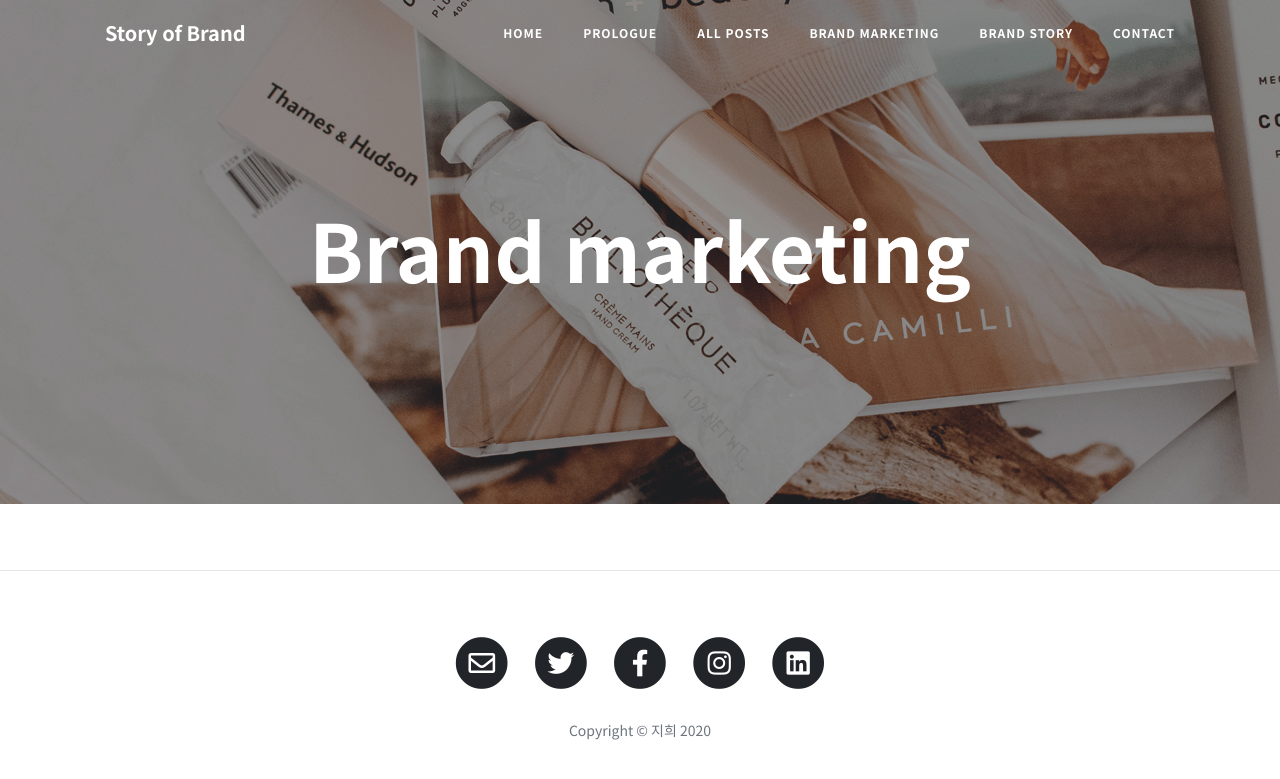
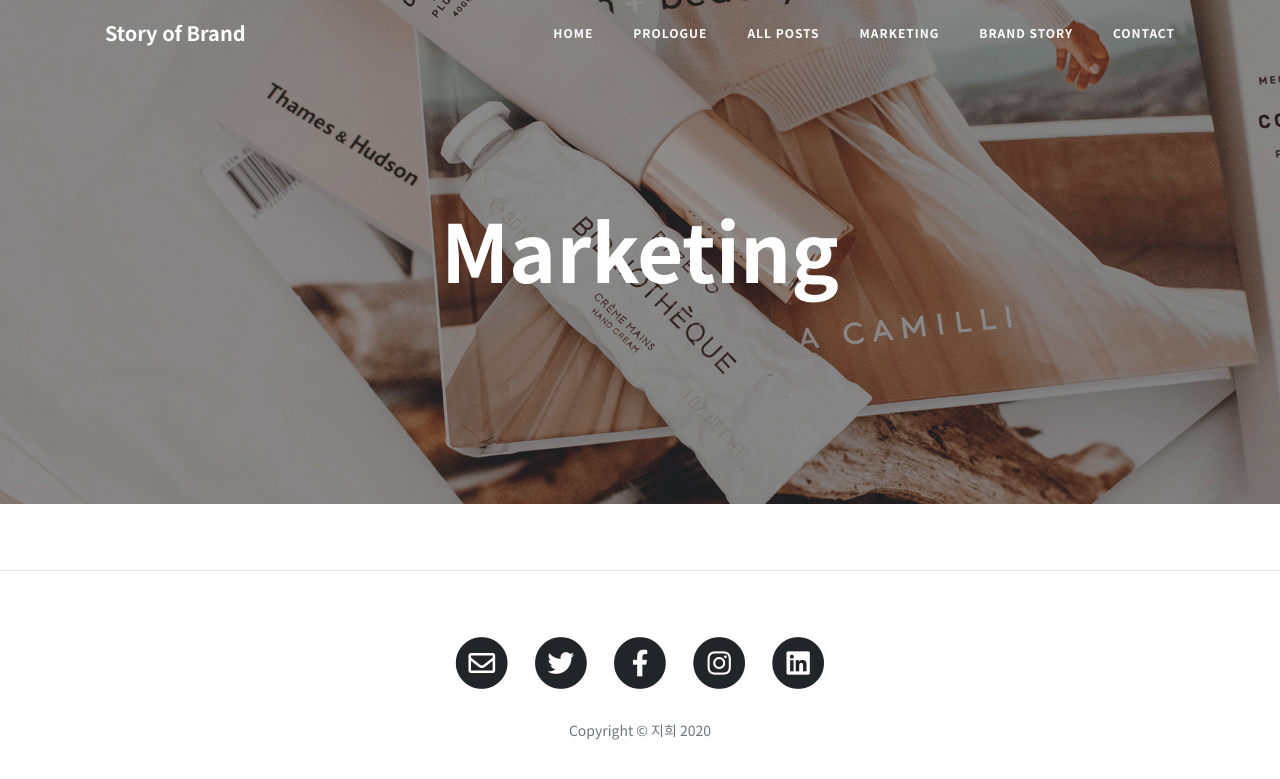
Before and after one commit to Hong-jihee/jjihee, a Jekyll site: the page built from category/1.html, in a window 1280 px wide. Shown: the top 779 px of the page. Built offline with Jekyll 4.4.1, drawn with Linux system fonts in a browser that asks for light colours.

Commit message:
category

```diff
--- a/_includes/navbar.html
+++ b/_includes/navbar.html
@@ -18,7 +18,7 @@
           <a class="nav-link" href="{{ "/posts" | relative_url }}">All posts</a>
         </li>
         <li class="nav-item">
-          <a class="nav-link" href="{{ "/brand/" | relative_url }}">Brand marketing</a>
+          <a class="nav-link" href="{{ "/brand/" | relative_url }}">Marketing</a>
         </li>
         <li class="nav-item">
           <a class="nav-link" href="{{ "/story/" | relative_url }}">Brand story</a>
--- a/category/1.html
+++ b/category/1.html
@@ -1,11 +1,11 @@
 ---
 layout: page
-title: Brand marketing
-permalink: /Brand marketing/
+title: Marketing
+permalink: /Marketing/
 background: '/img/bg-post.jpg'
 ---
 
-	{% for post in site.categories.Brand marketing %}
+{% for post in site.categories.Marketing %}
 
 <article class="post-preview">
 	<a href="{{ post.url | prepend: site.baseurl | replace: '//', '/' }}">
```
Lines whose indentation alone changed are shown as unchanged.
